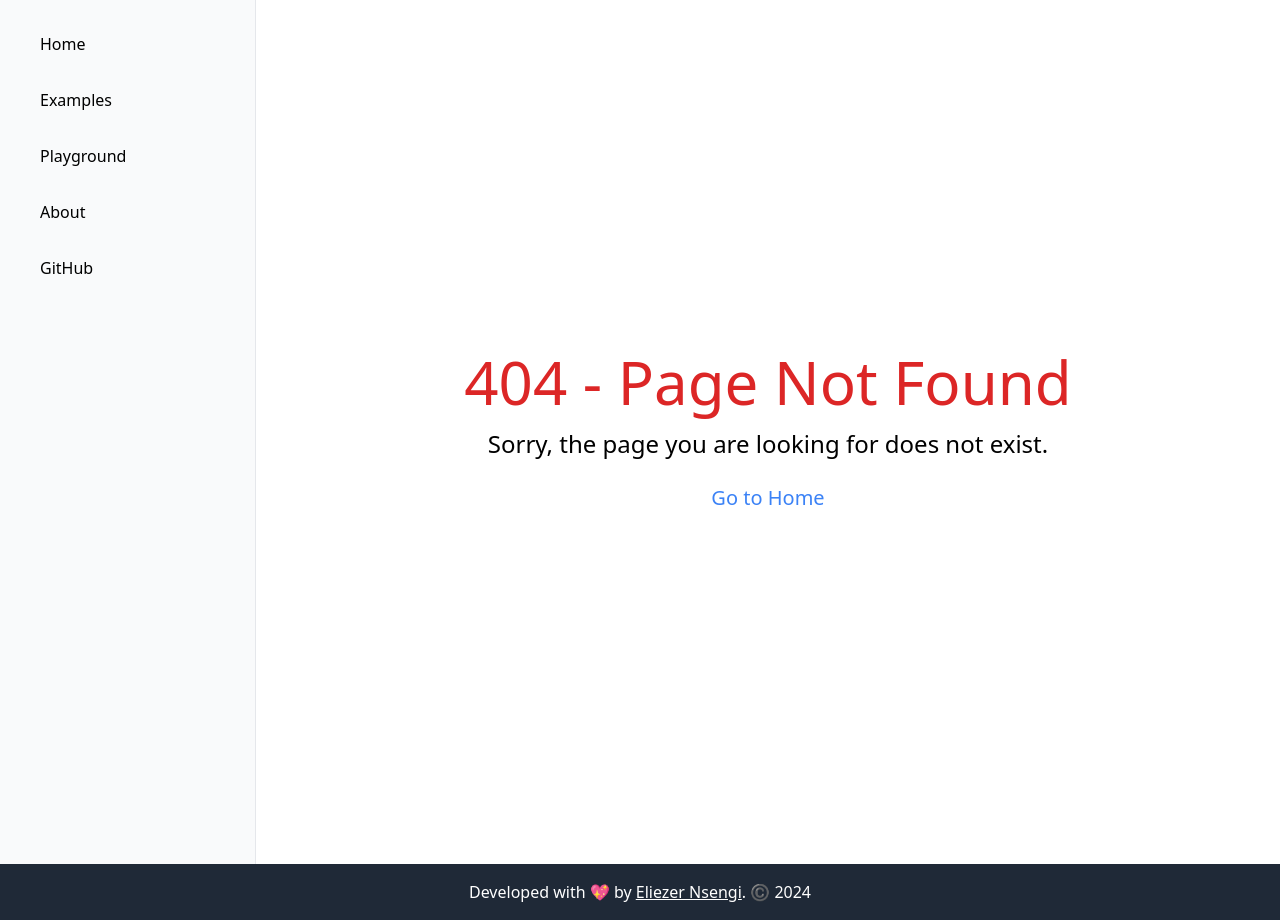
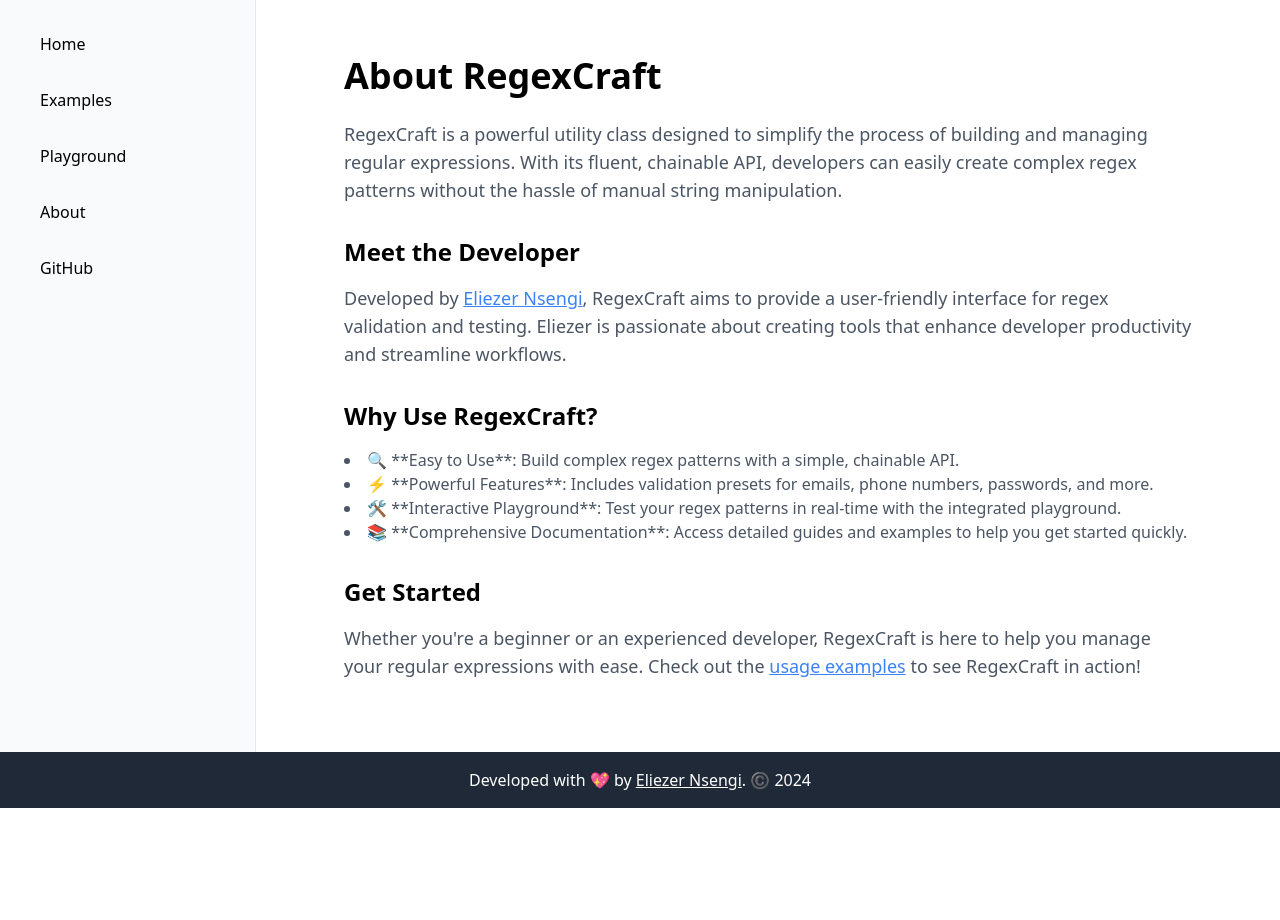
Before and after one commit to iAmNsengi/regexcraft-frontend, a React (Vite) app: page /about in a window 1280 px wide. Before the commit this address had no page. After the commit the page ends 808 px from the top, so only its background shows below. Built offline with nearby package versions, Linux system fonts and the light colour scheme.

Commit message:
add: about page

```diff
--- a/src/App.tsx
+++ b/src/App.tsx
@@ -4,6 +4,7 @@ import Home from "./pages/Home";
 import Examples from "./pages/Examples";
 import Playground from "./components/Playground";
 import NotFound from "./pages/NotFound";
+import About from "./pages/About";
 
 function App() {
   return (
@@ -11,7 +12,7 @@ function App() {
       <Routes>
         <Route path="/" element={<Layout />}>
           <Route index element={<Home />} />
-          {/* <Route path="docs" element={<Documentation />} /> */}
+          <Route path="about" element={<About />} />
           <Route path="examples" element={<Examples />} />
           <Route path="playground" element={<Playground />} />
           <Route path="*" element={<NotFound />} />
--- /dev/null
+++ b/src/pages/About.tsx
@@ -0,0 +1,57 @@
+const About = () => {
+  return (
+    <div className="max-w-4xl mx-auto p-6">
+      <h1 className="text-4xl font-bold mb-6">About RegexCraft</h1>
+      <p className="text-lg text-gray-600 mb-4">
+        RegexCraft is a powerful utility class designed to simplify the process
+        of building and managing regular expressions. With its fluent, chainable
+        API, developers can easily create complex regex patterns without the
+        hassle of manual string manipulation.
+      </p>
+      <h2 className="text-2xl font-semibold mt-8 mb-4">Meet the Developer</h2>
+      <p className="text-lg text-gray-600 mb-4">
+        Developed by{" "}
+        <a
+          href="https://nsengixp.onrender.com/"
+          className="text-blue-500 underline"
+        >
+          Eliezer Nsengi
+        </a>
+        , RegexCraft aims to provide a user-friendly interface for regex
+        validation and testing. Eliezer is passionate about creating tools that
+        enhance developer productivity and streamline workflows.
+      </p>
+      <h2 className="text-2xl font-semibold mt-8 mb-4">Why Use RegexCraft?</h2>
+      <ul className="list-disc list-inside text-gray-600">
+        <li>
+          🔍 **Easy to Use**: Build complex regex patterns with a simple,
+          chainable API.
+        </li>
+        <li>
+          ⚡ **Powerful Features**: Includes validation presets for emails,
+          phone numbers, passwords, and more.
+        </li>
+        <li>
+          🛠️ **Interactive Playground**: Test your regex patterns in real-time
+          with the integrated playground.
+        </li>
+        <li>
+          📚 **Comprehensive Documentation**: Access detailed guides and
+          examples to help you get started quickly.
+        </li>
+      </ul>
+      <h2 className="text-2xl font-semibold mt-8 mb-4">Get Started</h2>
+      <p className="text-lg text-gray-600 mb-4">
+        Whether you're a beginner or an experienced developer, RegexCraft is
+        here to help you manage your regular expressions with ease. Check out
+        the{" "}
+        <a href="/examples" className="text-blue-500 underline">
+          usage examples
+        </a>{" "}
+        to see RegexCraft in action!
+      </p>
+    </div>
+  );
+};
+
+export default About;
```
